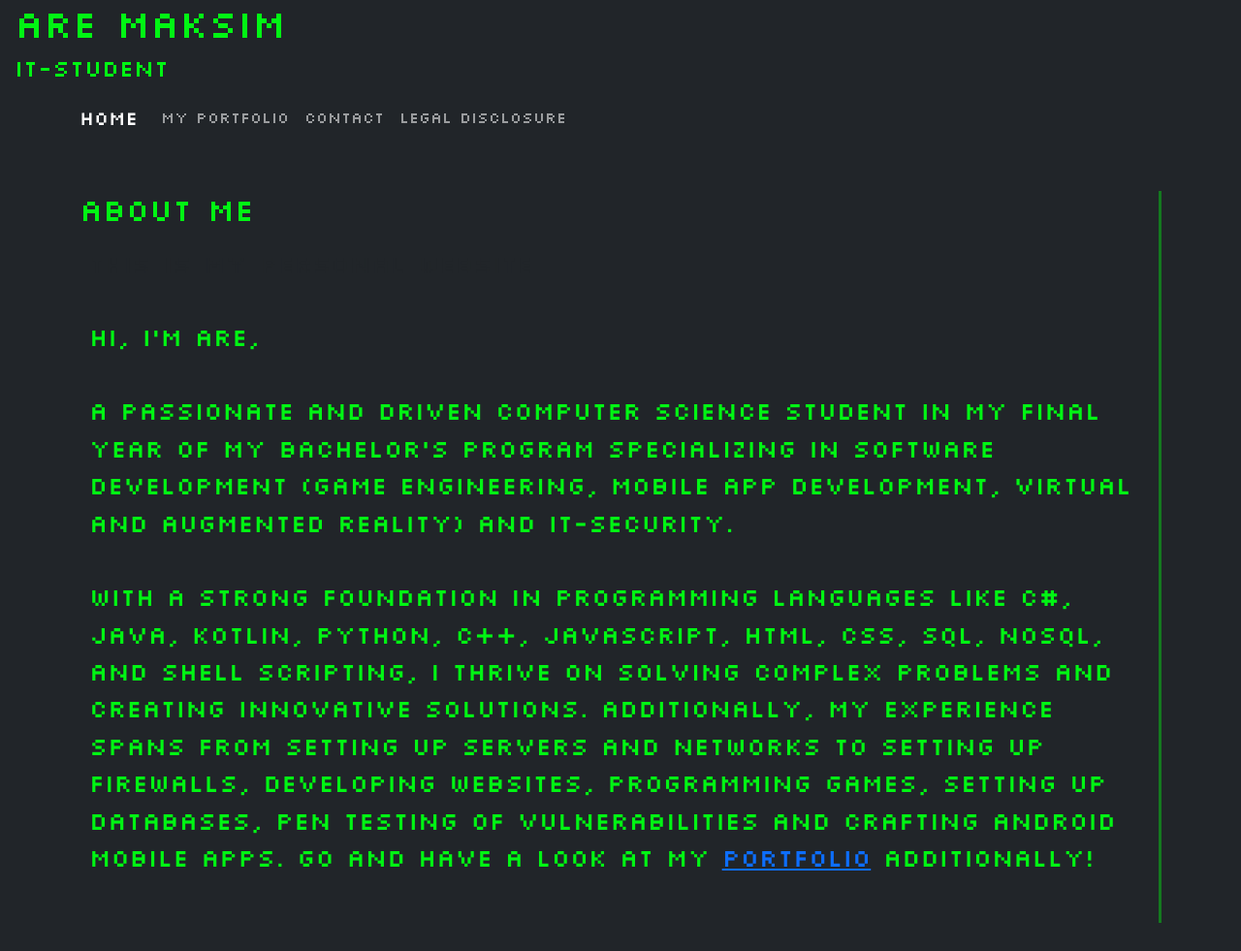
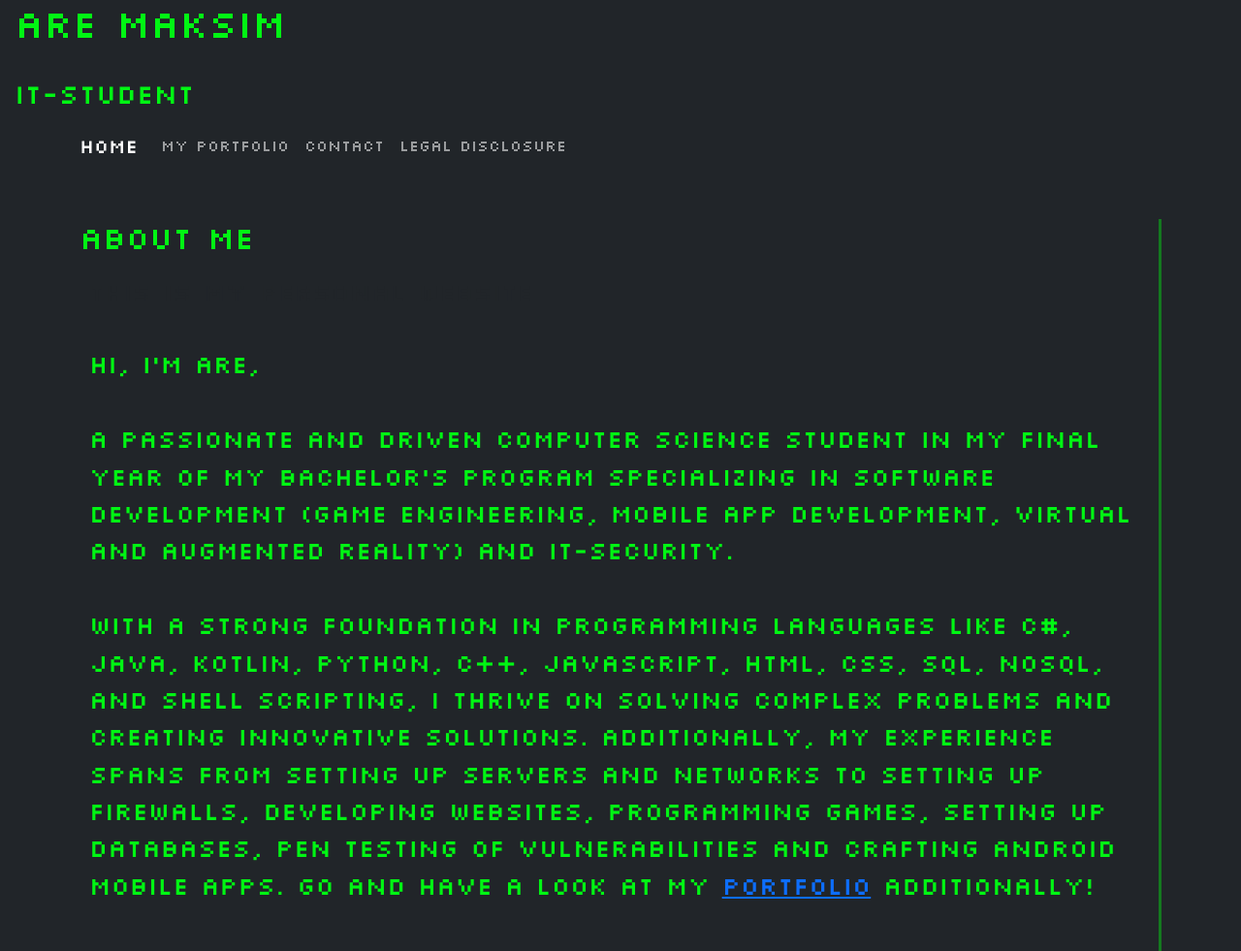
Before and after one commit to aremaksim/mywebsite, a plain HTML site: page index.html in a window 1280 px wide. Shown: the top 981 px of the page at 97% size. Drawn offline with nearby package versions, Linux system fonts and the light colour scheme.

Commit message:
small change

```diff
--- a/index.html
+++ b/index.html
@@ -13,7 +13,8 @@
 </head>
 <body id="top" class="bg-dark">
 <div class="myname"><h1>Are Maksim</h1>
-    <h4>IT-Student</h4>
+    <br>
+    <h3>IT-Student</h3>
 </div>
 <nav class="navbar navbar-expand-lg navbar-dark bg-dark">
     <div class="container">
```
